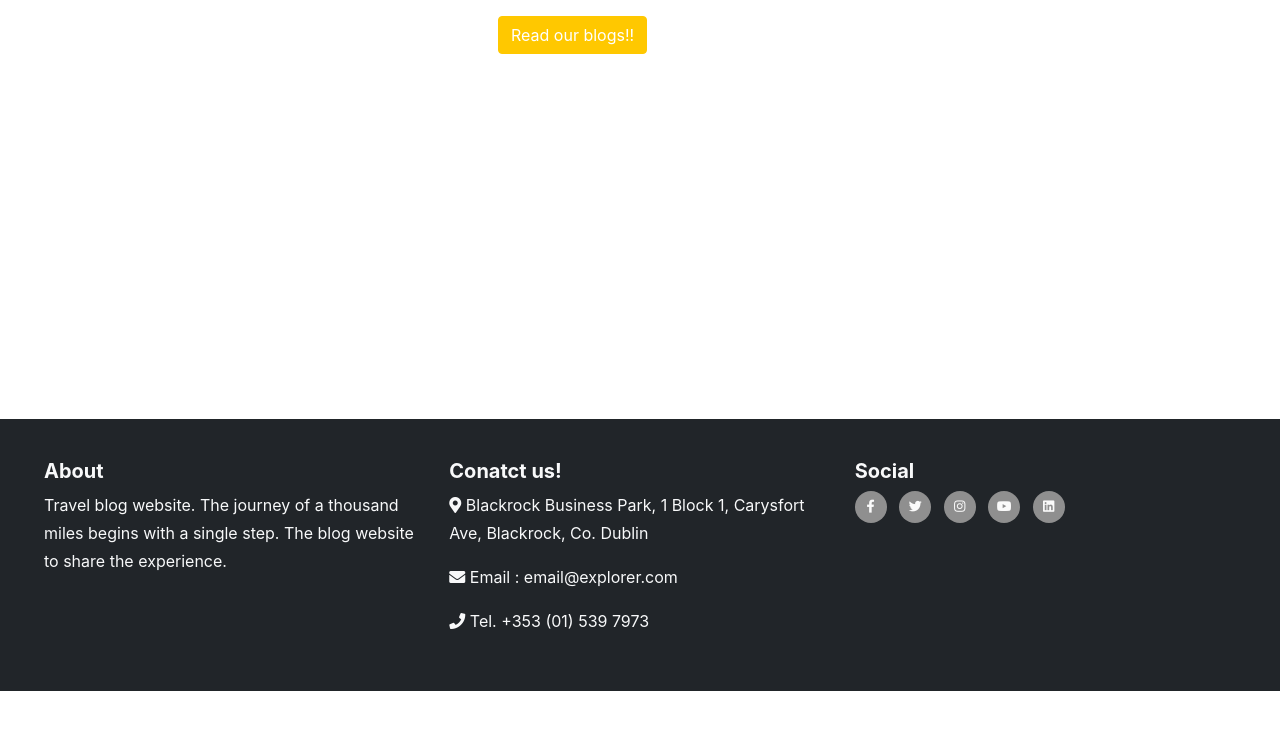
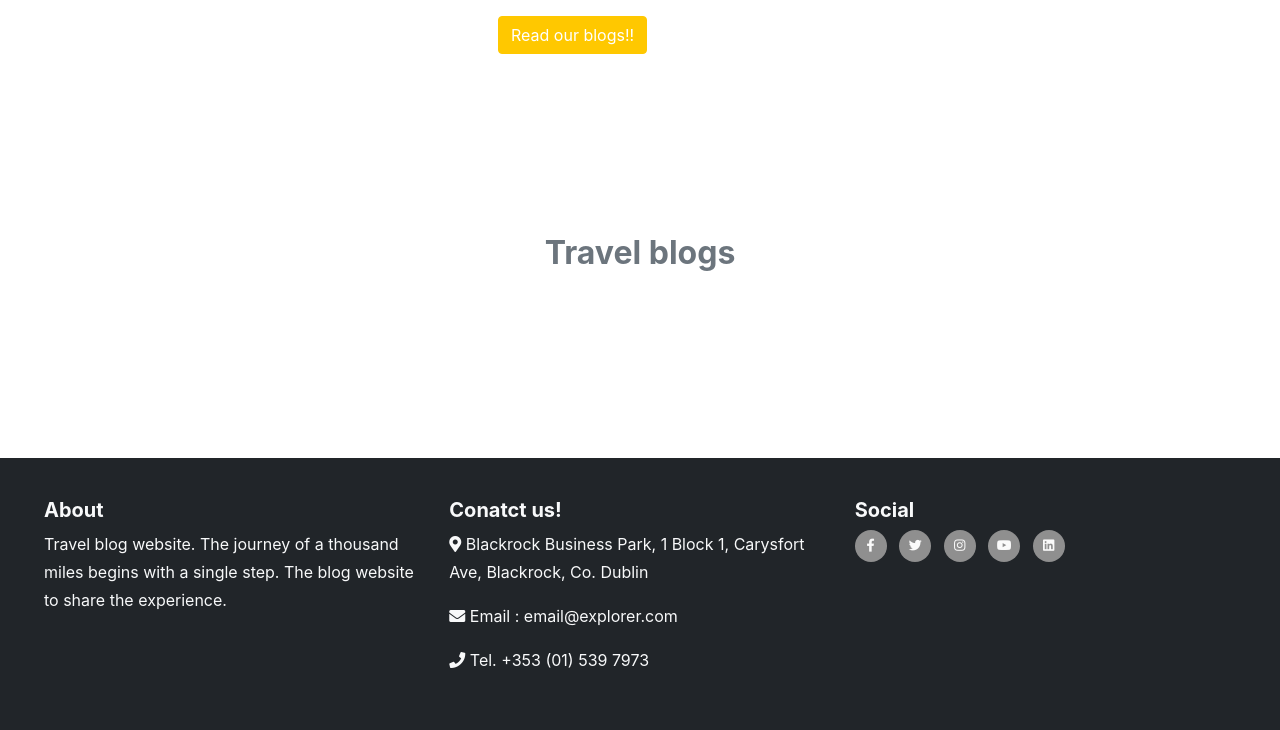
Before and after one commit to Deepak9912/django-travel-blog, a Django app: page / in a window 1280 px wide. Shown: the part 1181-1911 px from the top of the page. Before the commit the page ends 1872 px from the top, so only its background shows below. Run offline with Django 3.2, Linux system fonts and the light colour scheme; data that the repository does not hold is empty; some libraries are stand-ins or nearby versions.

Commit message:
update heading to travel blogs

```diff
--- a/templates/index.html
+++ b/templates/index.html
@@ -14,6 +14,7 @@
 
 {% block content %}
 <section id="index-card">
+    <h2 class="text-muted d-flex justify-content-center">Travel blogs</h2>
 <div class="container mx-auto mt-3">
     <div class="row">
         {% for post in post_list %}
```
